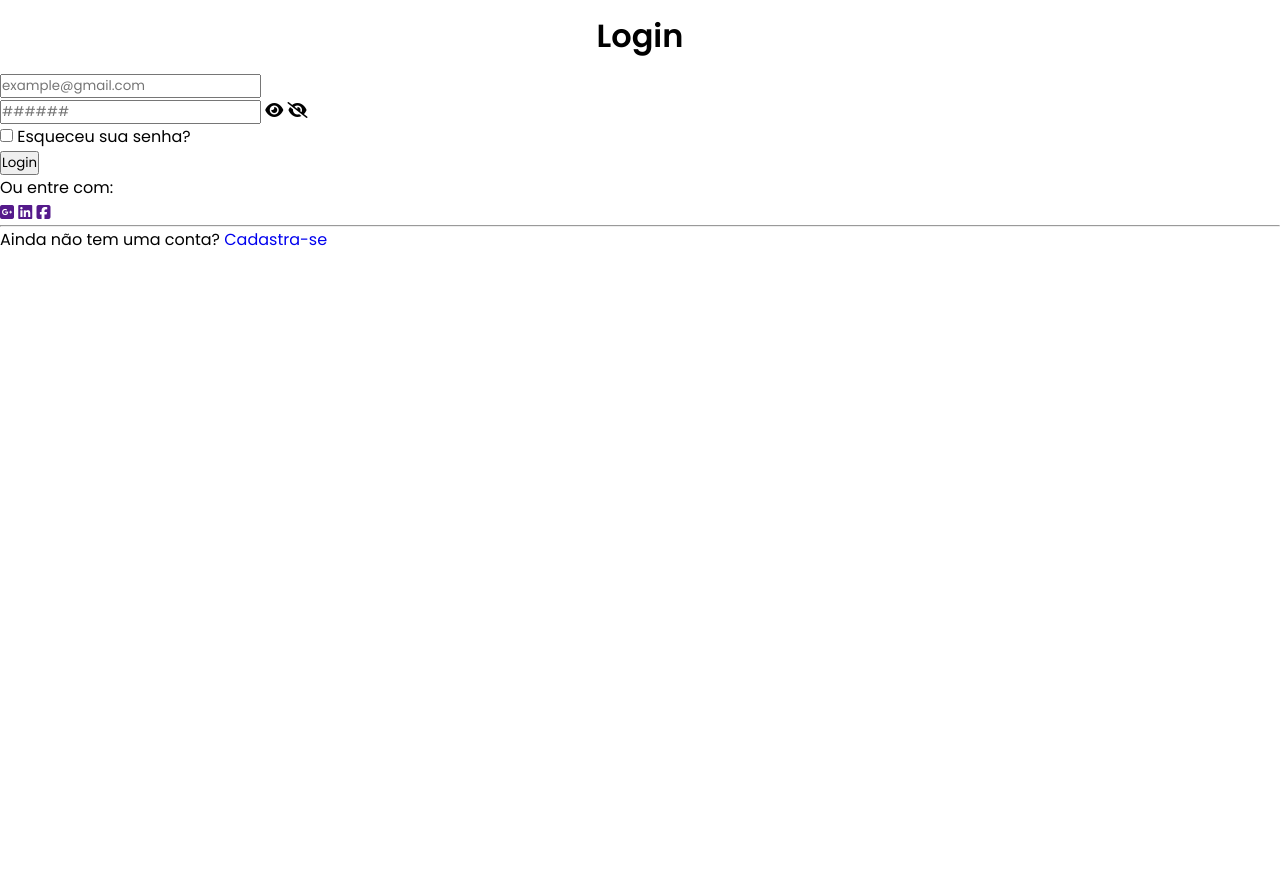
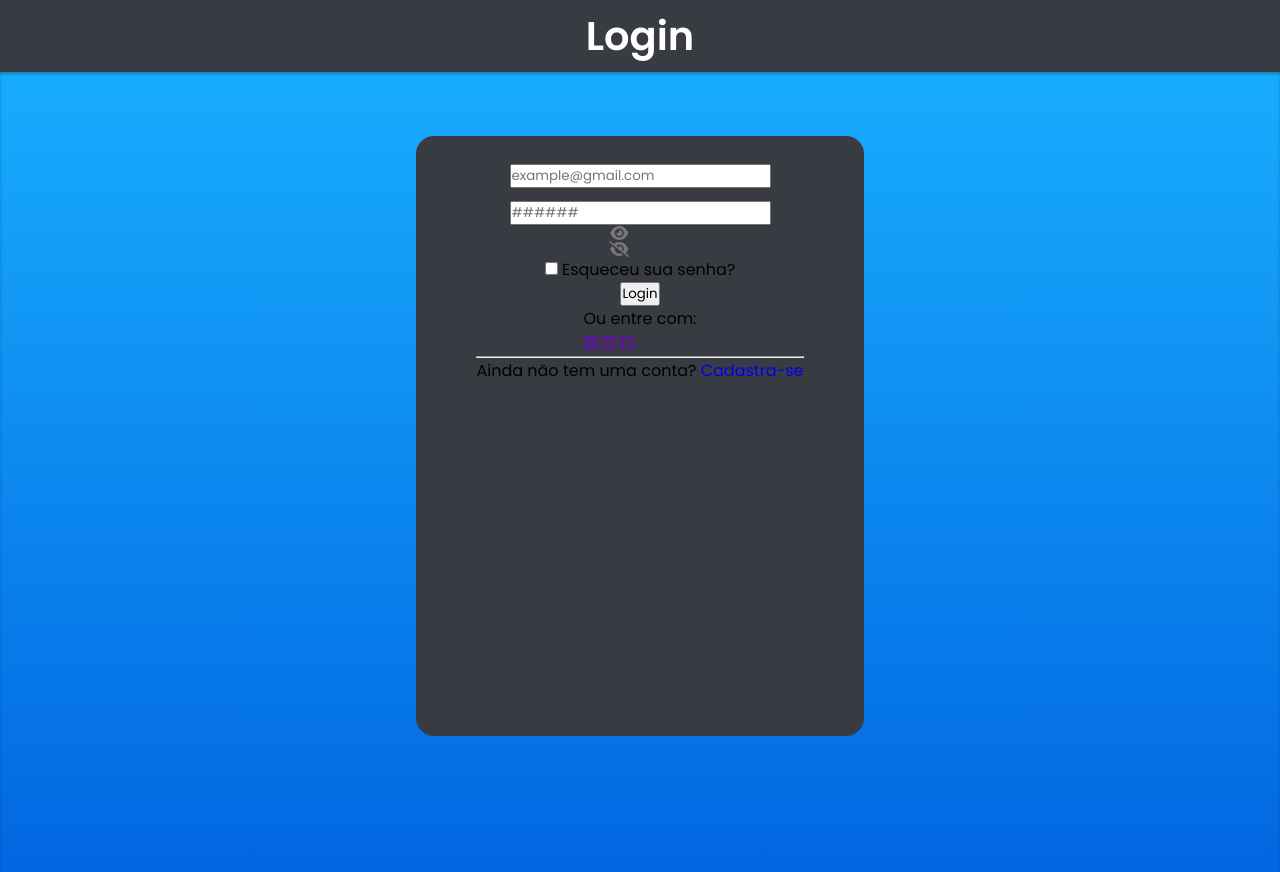
Before and after one commit to DeveloperJean/udemy-tela-de-login, a plain HTML site: page index.html in a window 1280 px wide. Before the commit the page ends 800 px from the top, so only its background shows below. Drawn offline with Linux system fonts and the light colour scheme.

Commit message:
Update style.css

```diff
--- a/css/style.css
+++ b/css/style.css
@@ -11,4 +11,74 @@ header {
     display: flex;
     align-items: center;
     justify-content: center;
+    background-color: #383c42;
 }
+
+header h1 {
+    font-size: 2.5em;
+    color: #fff;
+}
+
+main {
+    width: 100%;
+    min-height: 100vh;
+    background: linear-gradient(#18acfe, #0166e1);
+    display: flex;
+    justify-content: center;
+    box-shadow: inset 0px 2px 3px rgba(0, 0, 0, 0.25);
+}
+
+main form {
+    margin-top: 5%;
+    width: 35%;
+    height: 75vh;
+    background-color: #383c42;
+    box-shadow: 0px 3px 4px rgb(0, 0, 0,0.4) inset 0px 4px 4px rgba(0, 0, 0, 0.25);
+    border-radius: 18px;
+    padding: 2%;
+    display: flex;
+    flex-direction: column;
+    align-items: center;
+}
+
+main form .inputs-container {
+    margin-top: 10%;
+    width: 100%;
+    display: flex;
+    flex-direction: column;
+    align-items: center;
+}
+
+main form .inputs-container input {
+    width: 98%;
+    height: 45px;
+    padding: 8px 15px;
+    border: 0;
+    outline: 0;
+    border-radius: 12px;
+
+    font-size: 16px;
+    color: #312e42;
+    box-shadow:  0px 3px 3px rgba(0, 0, 0, 0.25);
+}
+
+main form .inputs-container input:focus {
+    box-shadow: inset 1px 4px 7px rgba(0, 0, 0, 0.5);
+}
+
+main form .password-container {
+    margin-top: 5%;
+    width: 100%;
+    position: relative;
+    display: flex;
+    flex-direction: column;
+    align-items: center;
+}
+
+main form .password-container i {
+    position: inherit;
+    right: 8%;
+    top: 35%;
+    color: #777;
+    cursor: pointer;
+}
```
